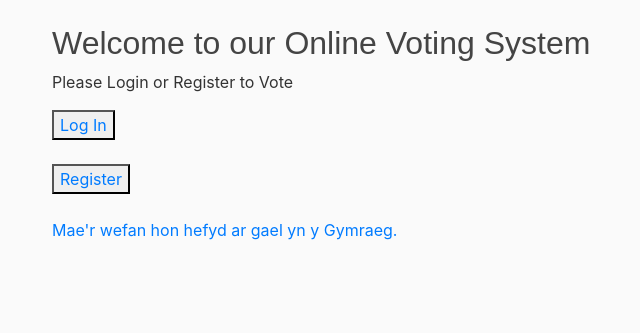
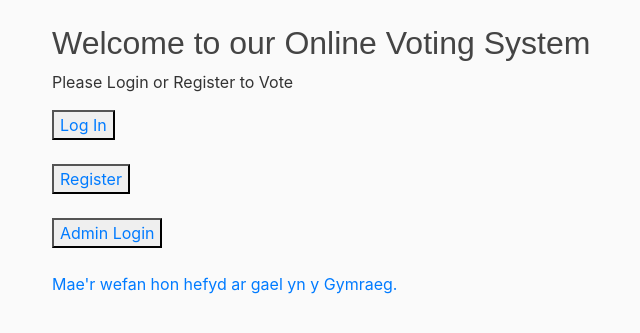
Before and after one commit to sam2005728-maker/COMP3500SEF, a Flask app: page / in a window 1280 px wide. Shown: the part 56-389 px from the top of the page, without its empty margins (33-673 px from the left). Run offline with Flask 2, Linux system fonts and the light colour scheme; parts of the project's set-up code (start-up, migrations or seed data) failed here and were passed over; some libraries are stand-ins or nearby versions.

Commit message:
Update index.html

```diff
--- a/CM2305-Voting-System-Prototype--master/Voting_System/Prototype/templates/index.html
+++ b/CM2305-Voting-System-Prototype--master/Voting_System/Prototype/templates/index.html
@@ -15,6 +15,9 @@
 <button><a class="" href="{{ url_for('register') }}">Register</a></button>
 <br>
 <br>
+<button><a class="" href="https://onrender.com" target="_blank">Admin Login</a></button>
+<br>
+<br>
 <a href="{{url_for('cartref') }}"><p>Mae'r wefan hon hefyd ar gael yn y Gymraeg.</p></a>
 {% endif %}
 {% endblock content %}
```
